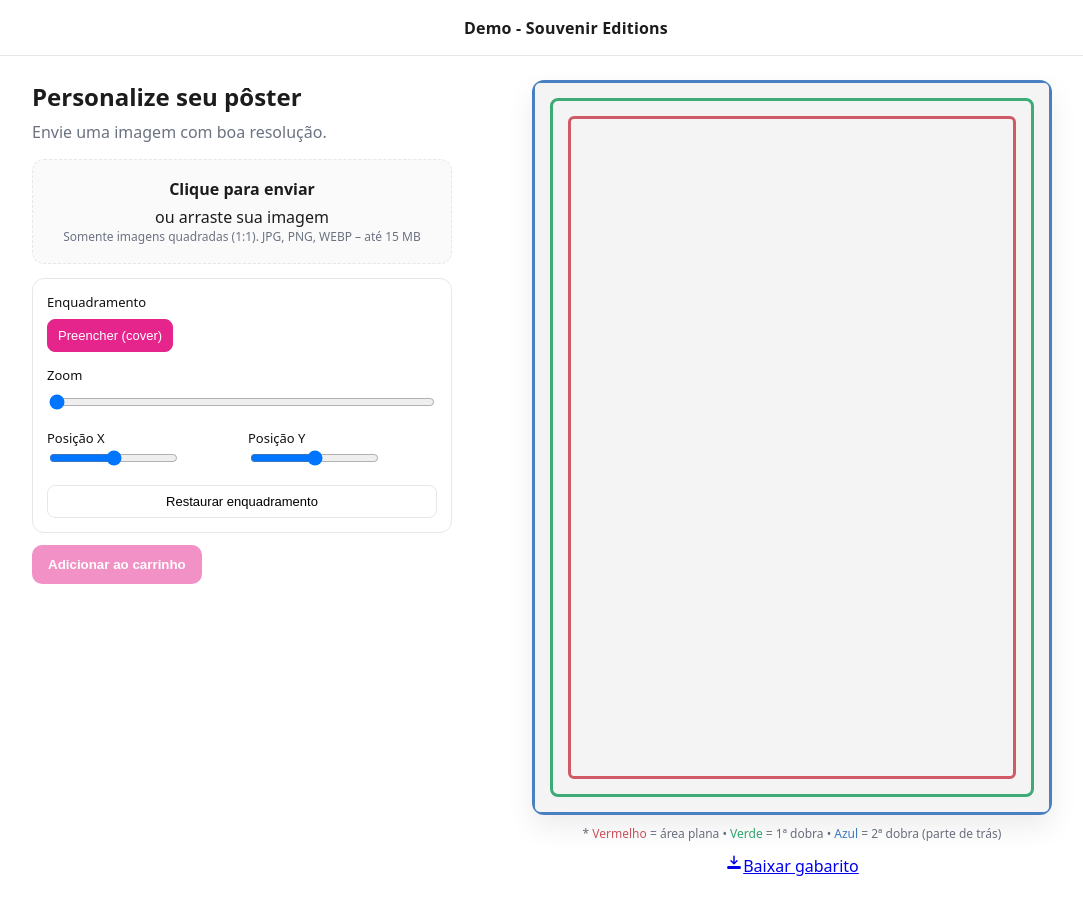
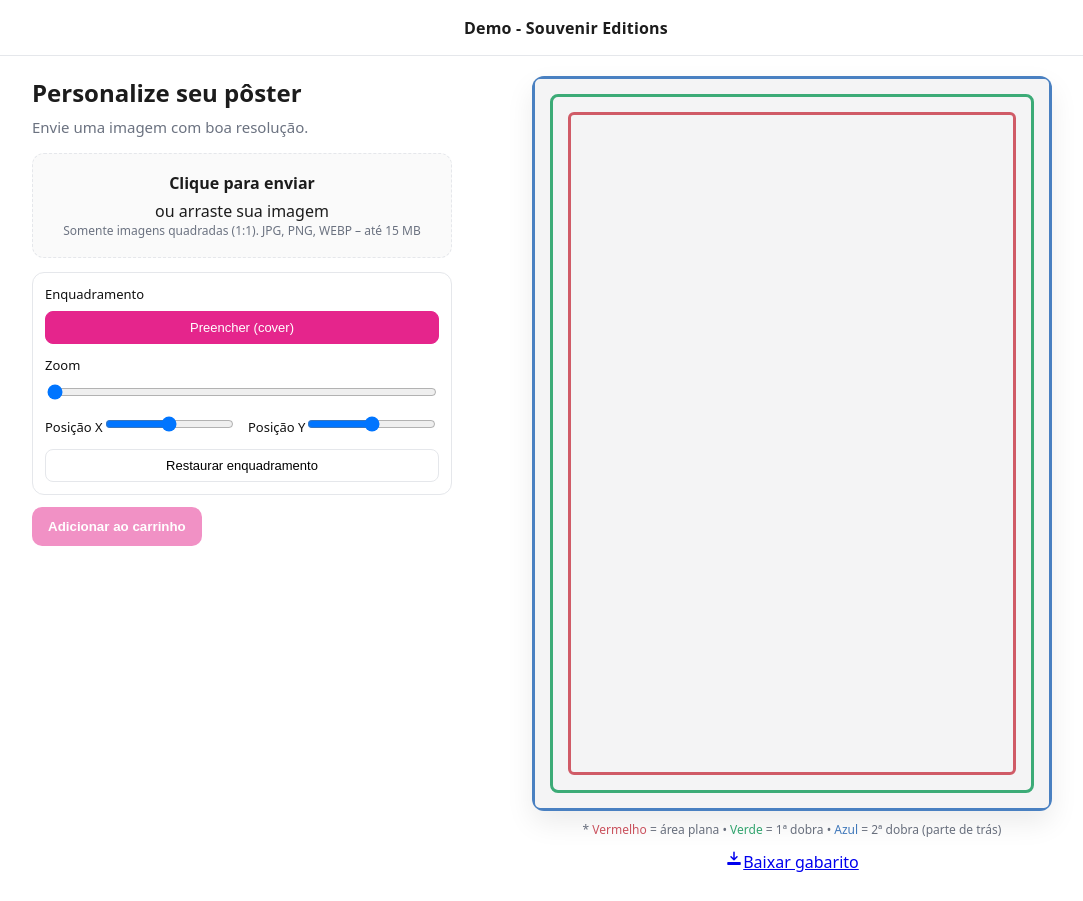
Before and after one commit to HBSTSDS/Poster-demo, a React (Vite) app: page / in a window 1280 px wide. Shown: the whole page, without its empty margins (74-1157 px from the left). Built offline with nearby package versions, Linux system fonts and the light colour scheme.

Commit message:
Demo finalizado V2

```diff
--- a/src/index.css
+++ b/src/index.css
@@ -5,124 +5,164 @@
   --border:#e5e7eb;
   --bg:#ffffff;
   --edge:10%; /* espessura da borda no preview */
+
+  /* poster recorte interno */
+  --poster-top:    6.5%;
+  --poster-right:  6.5%;
+  --poster-bottom: 6.5%;
+  --poster-left:   6.5%;
+  --poster-radius: 10px; /* se o retângulo interno for arredondado */
 }
 
-*{ box-sizing:border-box; }
-html,body,#root{ height:100%; }
-body{
-  margin:0;
+* { box-sizing: border-box; }
+html, body, #root { height: 100%; }
+body {
+  margin: 0;
   font-family: system-ui, -apple-system, Segoe UI, Roboto, Inter, Arial, sans-serif;
-  color:var(--ink);
-  background:#fff;
+  color: var(--ink);
+  background: #fff;
 }
 
 /* ===================== LAYOUT ===================== */
 
-.page{ min-height:100%; display:flex; flex-direction:column; }
-.topbar{ height:56px; display:flex; align-items:center; justify-content:center; border-bottom:1px solid var(--border); }
-.brand{ font-weight:600; letter-spacing:.2px; }
+.page { min-height: 100%; display: flex; flex-direction: column; }
+.topbar { height: 56px; display: flex; align-items: center; justify-content: center; border-bottom: 1px solid var(--border); }
+.brand { font-weight: 600; letter-spacing: .2px; }
 
-.content{ width:100%; max-width:1100px; margin:24px auto; padding:0 16px; }
+.content { width: 100%; max-width: 1100px; margin: 20px auto; padding: 0 14px; }
 
-.config-grid{
-  display:grid;
-  gap:24px;
-  grid-template-columns: 1fr;
-}
-@media (min-width: 960px){
-  .config-grid{ grid-template-columns: 420px 1fr; align-items:start; }
+/* GRID mobile-first: empilhado no mobile */
+.config-grid {
+  display: grid;
+  gap: 24px;
+  grid-template-columns: 1fr; /* empilhado no mobile */
+  align-items: start;
+  position: relative;     /* contexto de empilhamento */
+  isolation: isolate;     /* evita vazamento de z-index dos filhos */
 }
 
-.left h2{ margin:0 0 8px; font-size:24px; }
-.muted{ color:var(--muted); margin:0 0 16px; }
+/* coluna ESQUERDA acima de overlays da direita */
+.config-grid .left {
+  position: relative;
+  z-index: 50;
+  pointer-events: auto;   /* garante clique */
+}
+
+/* coluna DIREITA abaixo da esquerda */
+.config-grid .right {
+  position: relative;
+  z-index: 10;
+}
+
+.left h2 { margin: 0 0 8px; font-size: 22px; }
+.muted { color: var(--muted); margin: 0 0 16px; font-size: 14px; }
 
 /* ===================== UPLOADER ===================== */
 
-.uploader{
-  border:1.5px dashed var(--border);
-  border-radius:12px;
-  padding:18px;
-  cursor:pointer;
-  background:#fafafa;
+.uploader {
+  border: 1.5px dashed var(--border);
+  border-radius: 12px;
+  padding: 18px;
+  cursor: pointer;
+  background: #fafafa;
   transition: border-color .2s, background .2s;
   margin-bottom: 14px;
 }
-.uploader.is-over{ border-color:var(--rose); background:#fff0f7; }
-.uploader-inner{ text-align:center; }
-.uploader strong{ display:block; margin-bottom:6px; }
-.uploader-tip{ font-size:12px; color:var(--muted); }
+.uploader.is-over { border-color: var(--rose); background: #fff0f7; }
+.uploader-inner { text-align: center; }
+.uploader strong { display: block; margin-bottom: 6px; }
+.uploader-tip { font-size: 12px; color: var(--muted); }
 
 /* ===================== CONTROLS ===================== */
 
-.controls{
-  border:1px solid var(--border);
-  border-radius:12px;
-  padding:14px;
-  display:flex;
-  flex-direction:column;
-  gap:14px;
-  background:#fff;
+.controls {
+  border: 1px solid var(--border);
+  border-radius: 12px;
+  padding: 12px;
+  display: flex;
+  flex-direction: column;
+  gap: 12px;
+  background: #fff;
 }
-.controls .row{ display:flex; flex-direction:column; gap:8px; }
-.controls .row.two{ display:grid; grid-template-columns:1fr 1fr; gap:12px; }
-.controls label{ font-size:13px; color:#111; }
+.controls .row { display: flex; flex-direction: column; gap: 8px; }
 
-.btns{ display:flex; gap:8px; }
-.btn{
-  padding:8px 10px; border:1px solid var(--border); border-radius:8px; background:#fff; cursor:pointer; font-size:13px;
+/* no mobile, inputs em uma coluna; ganham 2 colunas quando couber */
+.controls .row.two {
+  display: grid;
+  grid-template-columns: 1fr;
+  gap: 12px;
 }
-.btn.active{ border-color:var(--rose); color:#fff; background:var(--rose); }
-.btn.ghost{ background:#fff; border-color:var(--border); }
 
-.cta{
-  margin-top:12px;
-  padding:12px 16px;
-  border-radius:10px;
-  border:none;
-  background:var(--rose);
-  color:#fff; font-weight:600; cursor:pointer;
+.controls label { font-size: 13px; color: #111; }
+
+.btns { display: flex; gap: 8px; flex-wrap: wrap; }
+.btn {
+  padding: 8px 10px;
+  border: 1px solid var(--border);
+  border-radius: 8px;
+  background: #fff;
+  cursor: pointer;
+  font-size: 13px;
+  flex: 1 1 auto;
+  min-width: 120px;
 }
-.cta:disabled{ opacity:.5; cursor:not-allowed; }
+.btn.active { border-color: var(--rose); color: #fff; background: var(--rose); }
+.btn.ghost { background: #fff; border-color: var(--border); }
 
-.right{ display:flex; flex-direction:column; align-items:center; }
-.hint{ margin-top:10px; color:var(--muted); font-size:12px; }
+.cta {
+  margin-top: 12px;
+  padding: 12px 16px;
+  border-radius: 10px;
+  border: none;
+  background: var(--rose);
+  color: #fff;
+  font-weight: 600;
+  cursor: pointer;
+  width: 100%; /* full-width no mobile */
+}
+.cta:disabled { opacity: .5; cursor: not-allowed; }
+
+.right { display: flex; flex-direction: column; align-items: center; }
+.hint { margin-top: 10px; color: var(--muted); font-size: 12px; }
 
 /* ===================== MOCKUP (3D SIMULADO) ===================== */
-.mockup{
-  position:relative;
-  width:100%;
-  max-width:560px;
-  aspect-ratio:1/1;
-  border-radius:14px;
-  overflow:hidden;
-  background:#fff;
-  box-shadow:0 10px 30px rgba(0,0,0,.08);
+
+.mockup {
+  position: relative;
+  width: 100%;
+  max-width: 560px;
+  aspect-ratio: 1/1;
+  border-radius: 14px;
+  overflow: hidden;
+  background: #fff;
+  box-shadow: 0 10px 30px rgba(0,0,0,.08);
+  margin: 0 auto;
 }
-.mockup-base{
-  position:absolute; inset:0;
-  width:100%; height:100%;
-  object-fit:cover;
-  pointer-events:none;
+.mockup-base {
+  position: absolute; inset: 0;
+  width: 100%; height: 100%;
+  object-fit: cover;
+  pointer-events: none;
 }
 
 /* Frente principal da arte */
-.mockup-front{
-  position:absolute; inset:0;
-  width:100%; height:100%;
-  display:block;
-  object-fit:cover;
-  object-position:center;       /* CENTRALIZA */
-  transform-origin:center;      /* zoom centralizado */
-  will-change:transform;
+.mockup-front {
+  position: absolute; inset: 0;
+  width: 100%; height: 100%;
+  display: block;
+  object-fit: cover;
+  object-position: center;       /* CENTRALIZA */
+  transform-origin: center;      /* zoom centralizado */
+  will-change: transform;
 }
 
 /* BORDAS CONTÍNUAS (mesma imagem recortada) */
-.edge-piece{
-  position:absolute; inset:0;
-  width:100%; height:100%;
-  object-fit:cover;
-  object-position:center;
-  pointer-events:none;
+.edge-piece {
+  position: absolute; inset: 0;
+  width: 100%; height: 100%;
+  object-fit: cover;
+  object-position: center;
+  pointer-events: none;
 }
 
 /* recortes */
@@ -138,77 +178,77 @@ body{
 .edge-piece.edge-bottom{ filter: brightness(0.90); }
 
 /* sombras adicionais */
-.edge-shade{
-  position:absolute; pointer-events:none;
-  opacity:.35; transition:opacity .2s;
+.edge-shade {
+  position: absolute; pointer-events: none;
+  opacity: .35; transition: opacity .2s;
 }
-.group:hover .edge-shade{ opacity:.5; }
+.group:hover .edge-shade { opacity: .5; }
 
-.edge-top-shade{
-  top:0; left:0; right:0; height:var(--edge);
-  background:linear-gradient(to bottom, rgba(0,0,0,.15), rgba(0,0,0,0));
+.edge-top-shade {
+  top: 0; left: 0; right: 0; height: var(--edge);
+  background: linear-gradient(to bottom, rgba(0,0,0,.15), rgba(0,0,0,0));
 }
-.edge-bottom-shade{
-  bottom:0; left:0; right:0; height:var(--edge);
-  background:linear-gradient(to top, rgba(0,0,0,.25), rgba(0,0,0,0));
+.edge-bottom-shade {
+  bottom: 0; left: 0; right: 0; height: var(--edge);
+  background: linear-gradient(to top, rgba(0,0,0,.25), rgba(0,0,0,0));
 }
-.edge-left-shade{
-  top:0; bottom:0; left:0; width:var(--edge);
-  background:linear-gradient(to right, rgba(0,0,0,.18), rgba(0,0,0,0));
+.edge-left-shade {
+  top: 0; bottom: 0; left: 0; width: var(--edge);
+  background: linear-gradient(to right, rgba(0,0,0,.18), rgba(0,0,0,0));
 }
-.edge-right-shade{
-  top:0; bottom:0; right:0; width:var(--edge);
-  background:linear-gradient(to left, rgba(0,0,0,.18), rgba(0,0,0,0));
+.edge-right-shade {
+  top: 0; bottom: 0; right: 0; width: var(--edge);
+  background: linear-gradient(to left, rgba(0,0,0,.18), rgba(0,0,0,0));
 }
 
-:root{
-  --poster-top:    6.5%;
-  --poster-right:  6.5%;
-  --poster-bottom: 6.5%;
-  --poster-left:   6.5%;
-  --poster-radius: 10px;     /* se o retângulo interno for arredondado */
-}
+/* ===================== POSTER WINDOW / PLANE ===================== */
 
 /* janela frontal (mockup de frente) */
-.poster-window{
-  position:absolute;
-  overflow:hidden;
-  box-shadow:0 2px 0 rgba(0,0,0,.08) inset;
+.poster-window {
+  position: absolute;
+  overflow: hidden;
+  box-shadow: 0 2px 0 rgba(0,0,0,.08) inset;
+  /* exemplo de posicionamento (ajuste conforme seu HTML):
+     top: var(--poster-top); right: var(--poster-right);
+     bottom: var(--poster-bottom); left: var(--poster-left);
+     border-radius: var(--poster-radius);
+  */
 }
 
 /* plano recortado (mockup em perspectiva) */
-.poster-plane{
+.poster-plane {
   position: absolute; inset: 0;
   overflow: hidden;
 }
 
 /* imagem do cliente dentro da janela/plano */
-
-.poster-img{ will-change: transform; }
-/* layout do configurador */
-.config-grid {
-  display: grid;
-  grid-template-columns: minmax(320px, 420px) 1fr;
-  gap: 32px;
-  align-items: start;
-  position: relative;      /* cria contexto */
-  isolation: isolate;      /* evita vazamento de z-index de filhos */
+.poster-img {
+  width: 100%;
+  height: 100%;
+  object-fit: cover;       /* cobre toda a área */
+  object-position: center; /* centraliza a imagem */
+  will-change: transform;
 }
 
-/* coluna ESQUERDA precisa estar acima de qualquer overlay da direita */
-.config-grid .left {
-  position: relative;
-  z-index: 50;
-  pointer-events: auto;    /* garante clique */
+/* ===================== BREAKPOINTS ===================== */
+
+/* A partir de 480px: 2 colunas nos campos "two" */
+@media (min-width: 480px) {
+  .controls .row.two { grid-template-columns: 1fr 1fr; }
 }
 
-/* coluna DIREITA abaixo da esquerda */
-.config-grid .right {
-  position: relative;
-  z-index: 10;
+/* A partir de 768px: pequeno ganho de respiro/typography */
+@media (min-width: 768px) {
+  .content { padding: 0 16px; }
+  .left h2 { font-size: 24px; }
+  .muted { font-size: 15px; }
 }
 
-/* só o cartão de preview é interativo na direita */
-.config-grid .right * {
-  pointer-events: auto;
+/* A partir de 960px: layout principal vira 2 colunas */
+@media (min-width: 960px) {
+  .config-grid {
+    grid-template-columns: minmax(320px, 420px) 1fr; /* esquerda + direita */
+    gap: 32px;
+  }
+  .cta { width: auto; } /* desktop não precisa largura total */
 }
```
